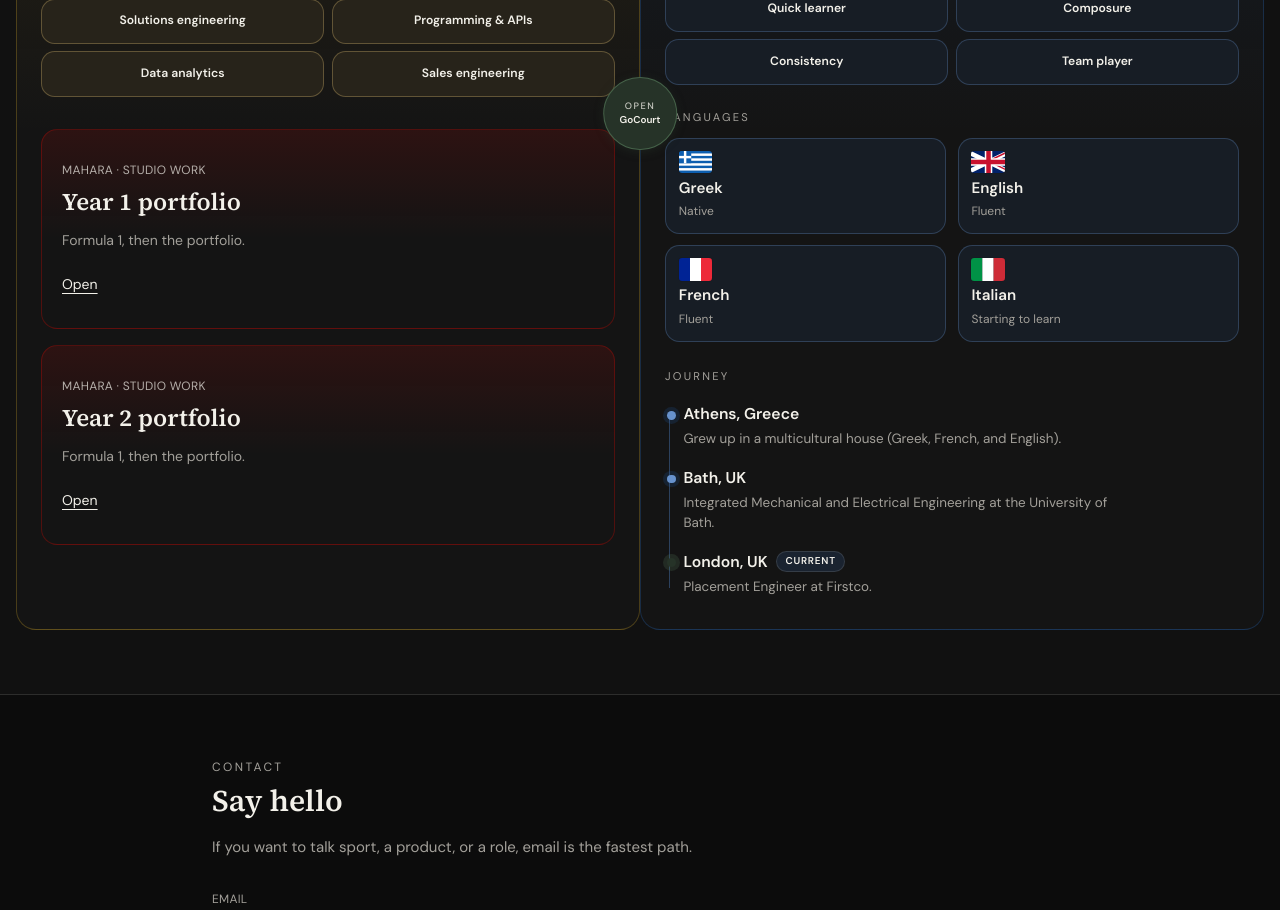
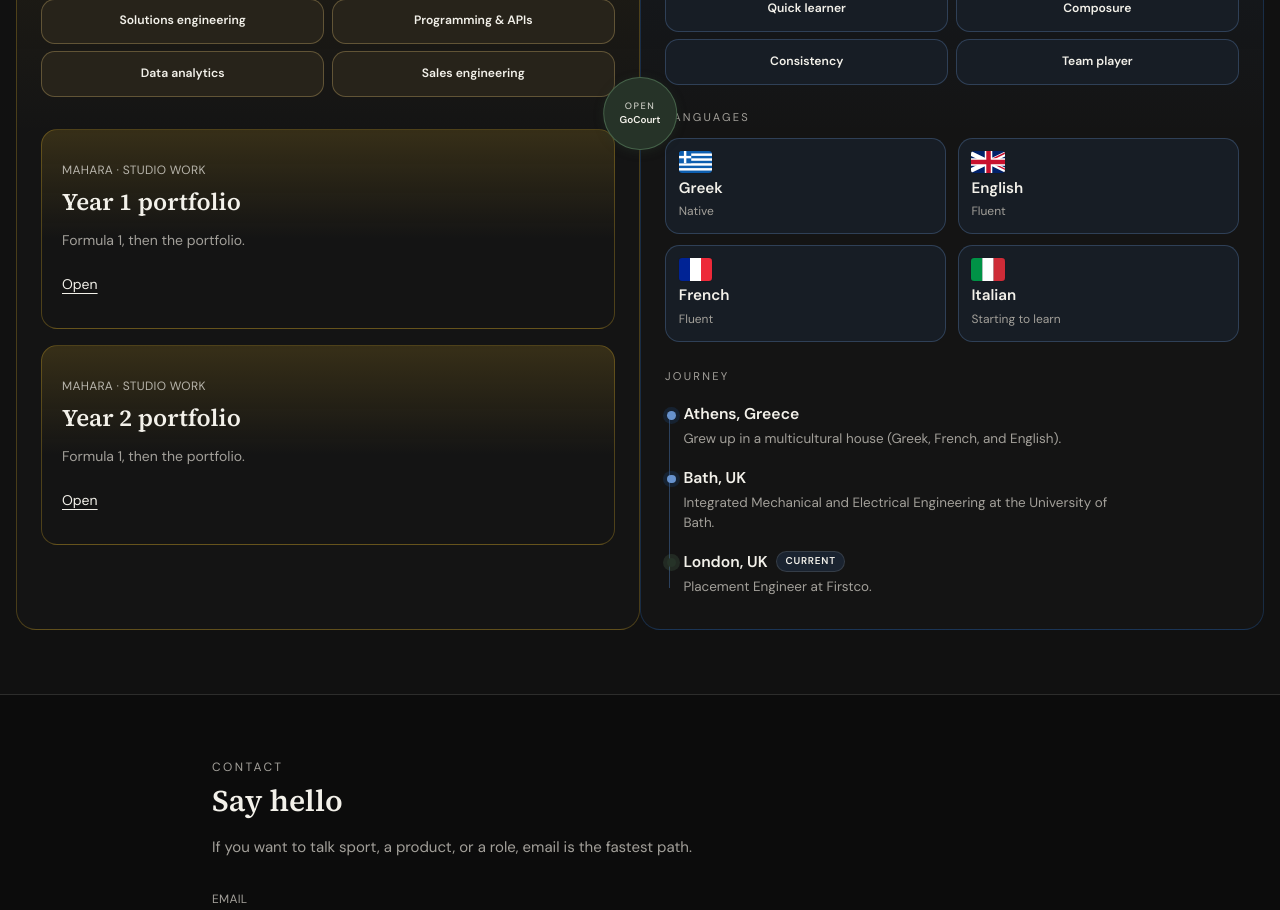
Before and after one commit to alexplds/personal-website, a Next.js app: page / in a window 1280 px wide. Shown: the part 1040-1950 px from the top of the page. Built offline with nearby package versions, Linux system fonts and the light colour scheme.

Commit message:
Tint the Mahara cards yellow with the desk
Year 1 and Year 2 drop the F1 red wash so they match Engineer / Computer Scientist.

Co-authored-by: alexandrosplds <Alexandros.polychroniadis@gmail.com>

```diff
--- a/app/globals.css
+++ b/app/globals.css
@@ -1225,7 +1225,7 @@
 
 .track-card {
   background:
-    linear-gradient(180deg, rgb(225 6 0 / 12%), transparent 55%),
+    linear-gradient(180deg, color-mix(in oklab, var(--desk-tint, rgb(212 168 40)) 18%, transparent), transparent 55%),
     var(--card);
 }
 
--- a/components/destinations.tsx
+++ b/components/destinations.tsx
@@ -28,7 +28,7 @@ export function DestinationButtons({
               className={`group relative w-full overflow-hidden rounded-2xl border px-5 py-8 text-left transition hover:-translate-y-1 ${
                 dest.animation === "tennis"
                   ? "court-card border-[#2f6b3c]/40"
-                  : "track-card border-[#e10600]/30"
+                  : "track-card border-[rgb(212_168_40)]/30"
               }`}
             >
               <p className="text-xs tracking-wide uppercase opacity-70">{dest.kicker}</p>
```
